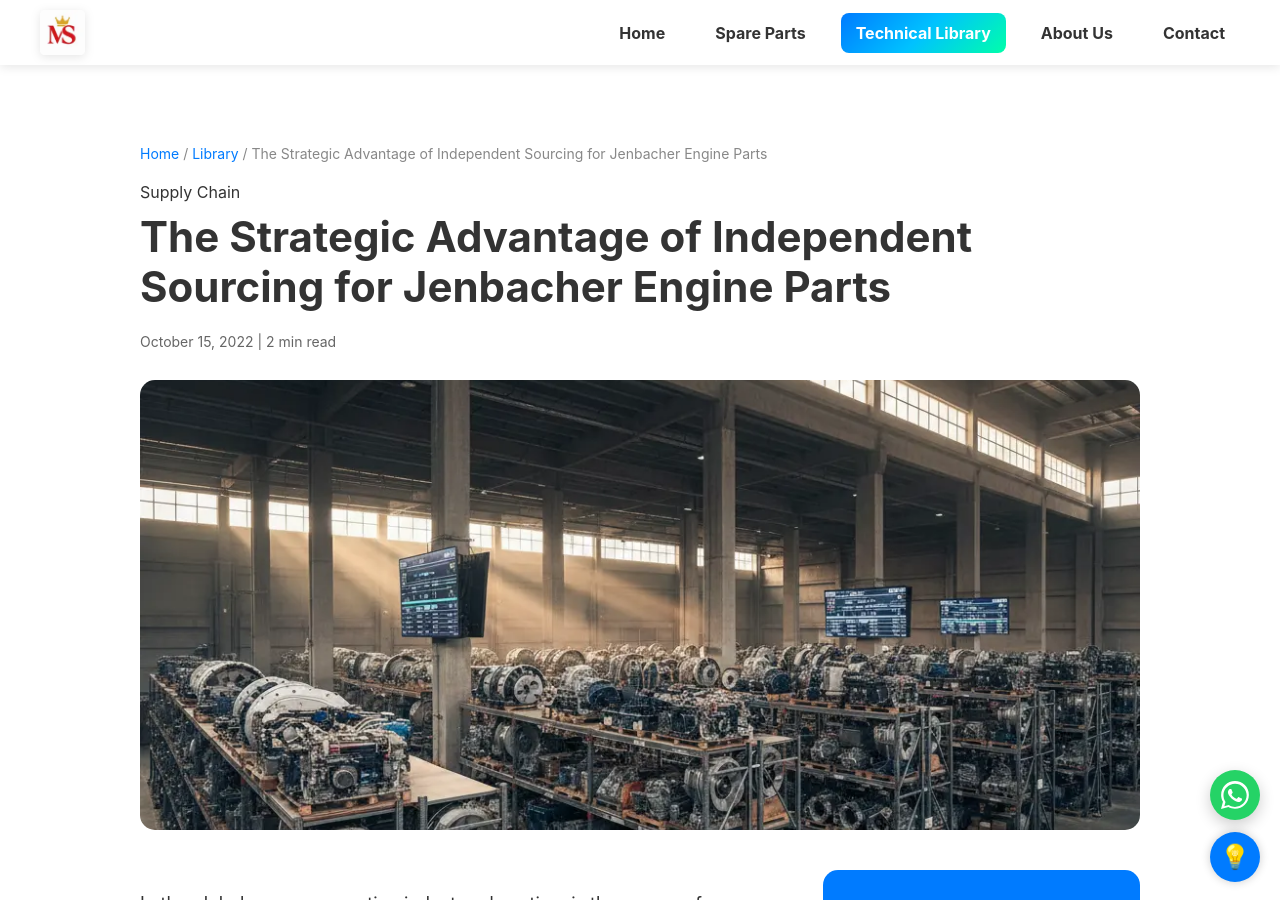
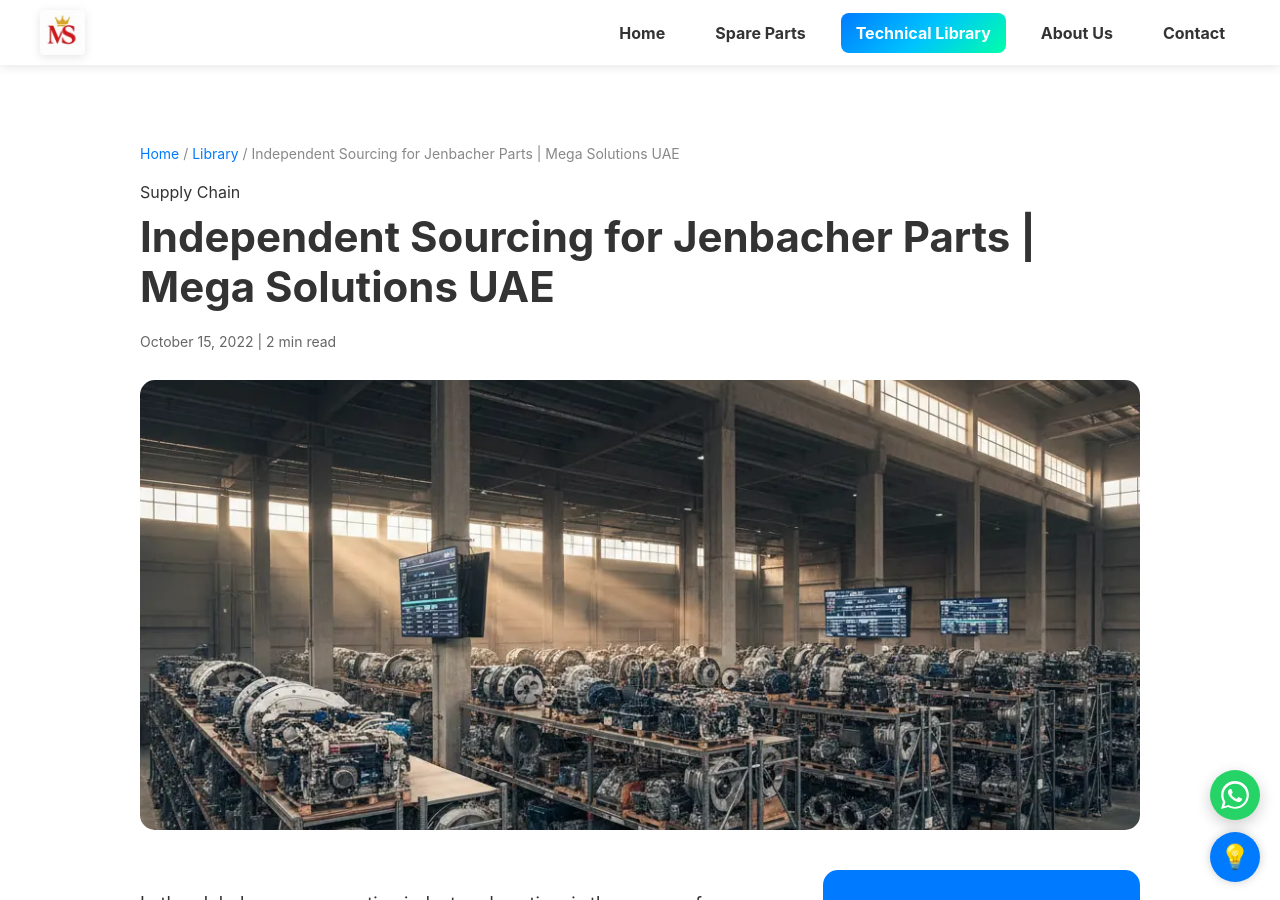
Before and after one commit to Khisal786/Mega-Solutions-UAE, a Jekyll site: the page built from _posts/2022-10-15-independent-sourcing-jenbacher-parts.md, in a window 1280 px wide and 900 px high. Built offline with Jekyll 4.4.1, drawn with Linux system fonts in a browser that asks for light colours.

Commit message:
Update post title and content for clarity

```diff
--- a/_posts/2022-10-15-independent-sourcing-jenbacher-parts.md
+++ b/_posts/2022-10-15-independent-sourcing-jenbacher-parts.md
@@ -1,6 +1,6 @@
 ---
 layout: post
-title: "The Strategic Advantage of Independent Sourcing for Jenbacher Engine Parts"
+title: "Independent Sourcing for Jenbacher Parts | Mega Solutions UAE"
 date: 2022-10-15
 image: /assets/images/blog/mega-solutions-warehouse-sharjah.webp
 description: "Why power plant operators are turning to independent global stockists for their Jenbacher Type 3 and Type 6 maintenance needs."
@@ -8,8 +8,6 @@
 ---
 
 In the global power generation industry, downtime is the enemy of profitability. When a Jenbacher Type 6 engine requires a critical component—be it a pre-combustion chamber or a cylinder head—the traditional supply chain often presents hurdles such as long lead times and rigid procurement paths.
-
-
 
 At **Mega Solutions UAE**, we have spent nearly two decades refining an alternative: the **Independent Global Stockist model**.
 
```
